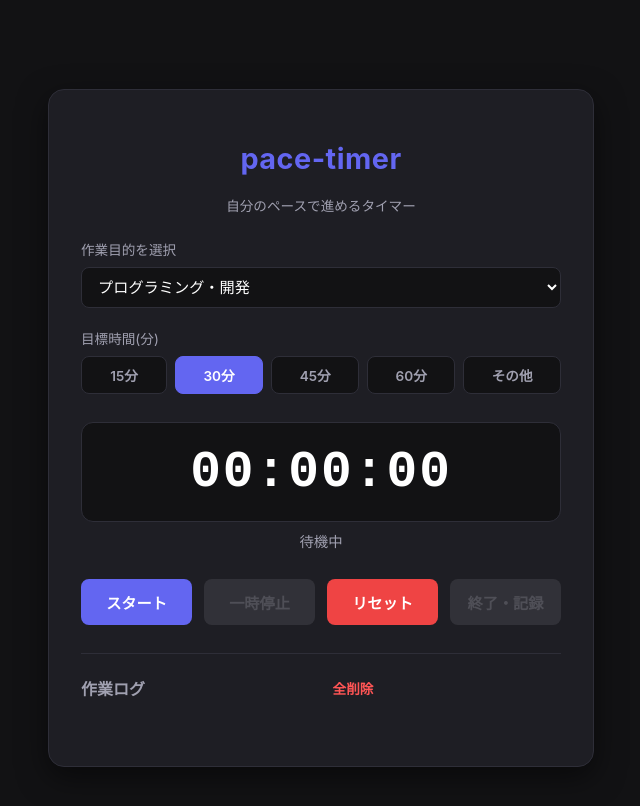
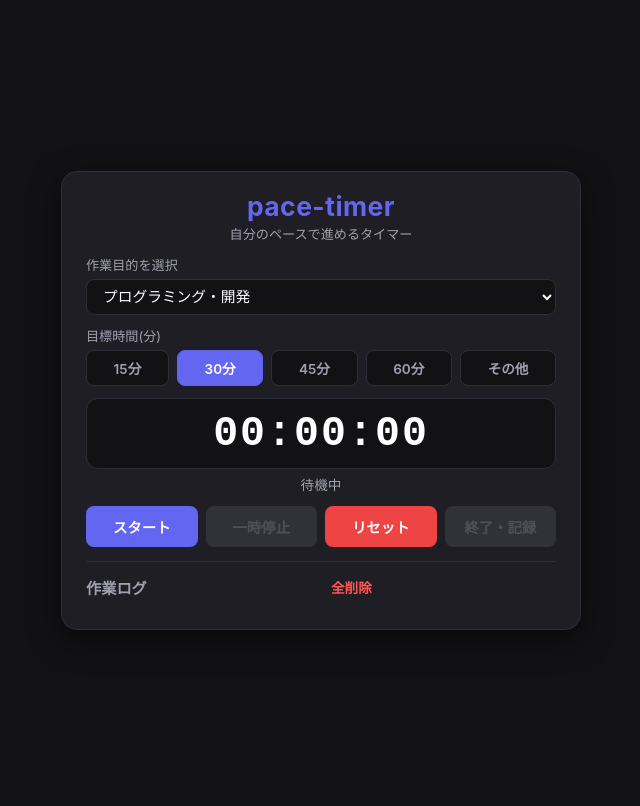
Before and after one commit to nakanishi-web/pace-timer, a plain HTML site: page index.html in a window 1280 px wide. Shown: the whole page, without its empty margins (319-959 px from the left). Drawn offline with Linux system fonts and the light colour scheme.

Commit message:
style: adjust layout spacing for 100% browser view

```diff
--- a/style.css
+++ b/style.css
@@ -15,7 +15,7 @@
     --font-main: -apple-system, BlinkMacSystemFont, "Segoe UI", Roboto, "Helvetica Neue", Arial, sans-serif;
 }
 
-- {
+* {
     box-sizing: border-box;
     margin: 0;
     padding: 0;
@@ -29,7 +29,7 @@ body.dark-theme {
     justify-content: center;
     align-items: center;
     min-height: 100vh;
-    padding: 20px;
+    padding: 12px;
 }
 
 /* ========================================
@@ -39,9 +39,9 @@ body.dark-theme {
     background-color: var(--card-bg);
     border: 1px solid var(--border-color);
     border-radius: 16px;
-    padding: 32px;
+    padding: 18px 24px;
     width: 100%;
-    max-width: 480px;
+    max-width: 520px;
     box-shadow: 0 10px 30px rgba(0, 0, 0, 0.5);
 }
 
@@ -50,20 +50,20 @@ body.dark-theme {
    ======================================== */
 .app-header {
     text-align: center;
-    margin-bottom: 24px;
+    margin-bottom: 12px;
 }
 
 .app-header h1 {
-    font-size: 1.8rem;
+    font-size: 1.65rem;
     font-weight: 700;
     letter-spacing: 0.5px;
     color: var(--accent-color);
 }
 
 .subtitle {
-    font-size: 0.85rem;
+    font-size: 0.82rem;
     color: var(--text-secondary);
-    margin-top: 4px;
+    margin-top: 2px;
 }
 
 /* ========================================
@@ -73,12 +73,12 @@ body.dark-theme {
 .target-setting-section {
     display: flex;
     flex-direction: column;
-    gap: 8px;
-    margin-bottom: 20px;
+    gap: 5px;
+    margin-bottom: 11px;
 }
 
 label {
-    font-size: 0.85rem;
+    font-size: 0.82rem;
     color: var(--text-secondary);
 }
 
@@ -88,8 +88,8 @@ input[type="number"] {
     border: 1px solid var(--border-color);
     border-radius: 8px;
     color: var(--text-primary);
-    padding: 10px 12px;
-    font-size: 0.95rem;
+    padding: 8px 12px;
+    font-size: 0.92rem;
     outline: none;
     transition: border-color 0.2s;
 }
@@ -101,7 +101,7 @@ input[type="number"]:focus {
 
 /* ラジオボタン風のプリセット選択・その他入力（追加分） */
 .section-label {
-    font-size: 0.85rem;
+    font-size: 0.82rem;
     color: var(--text-secondary);
 }
 
@@ -117,7 +117,7 @@ input[type="number"]:focus {
     display: flex;
     align-items: center;
     justify-content: center;
-    padding: 8px 10px;
+    padding: 7px 10px;
     background-color: var(--bg-color);
     border: 1px solid var(--border-color);
     border-radius: 8px;
@@ -151,8 +151,8 @@ input[type="number"]:focus {
 .custom-minutes-wrapper {
     display: flex;
     flex-direction: column;
-    gap: 6px;
-    margin-top: 4px;
+    gap: 4px;
+    margin-top: 2px;
 }
 
 .custom-minutes-wrapper[hidden] {
@@ -164,23 +164,23 @@ input[type="number"]:focus {
    ======================================== */
 .timer-display-section {
     text-align: center;
-    margin: 28px 0;
+    margin: 12px 0;
 }
 
 .timer-card {
-    font-size: 3.2rem;
+    font-size: 2.6rem;
     font-weight: 700;
     font-family: monospace;
     letter-spacing: 2px;
     background-color: var(--bg-color);
     border: 1px solid var(--border-color);
     border-radius: 12px;
-    padding: 20px 0;
-    margin-bottom: 8px;
+    padding: 11px 0;
+    margin-bottom: 5px;
 }
 
 .status-message {
-    font-size: 0.9rem;
+    font-size: 0.85rem;
     color: var(--text-secondary);
 }
 
@@ -195,17 +195,18 @@ input[type="number"]:focus {
    ======================================== */
 .controls-section {
     display: flex;
-    gap: 12px;
-    margin-bottom: 28px;
+    gap: 8px;
+    margin-bottom: 14px;
 }
 
 .btn {
     flex: 1;
-    padding: 12px 0;
+    padding: 10px 6px;
     border: none;
     border-radius: 8px;
-    font-size: 0.95rem;
+    font-size: 0.9rem;
     font-weight: 600;
+    white-space: nowrap;
     cursor: pointer;
     transition: background-color 0.2s, opacity 0.2s;
 }
@@ -245,25 +246,25 @@ input[type="number"]:focus {
    ======================================== */
 .log-section {
     border-top: 1px solid var(--border-color);
-    padding-top: 20px;
+    padding-top: 11px;
 }
 
 .log-section h2 {
-    font-size: 1rem;
+    font-size: 0.95rem;
     color: var(--text-secondary);
-    margin-bottom: 12px;
+    margin-bottom: 10px;
 }
 
 #log-list {
     list-style: none;
-    max-height: 150px;
+    max-height: 110px;
     overflow-y: auto;
 }
 
 #log-list li {
     font-size: 0.85rem;
     color: var(--text-primary);
-    padding: 8px 12px;
+    padding: 7px 12px;
     background-color: var(--bg-color);
     border-radius: 6px;
     margin-bottom: 6px;
```
